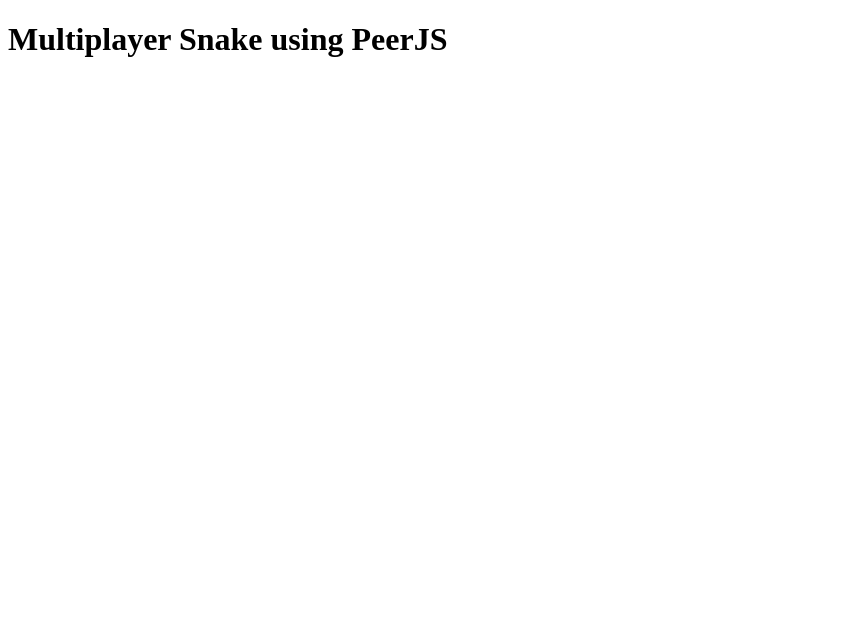
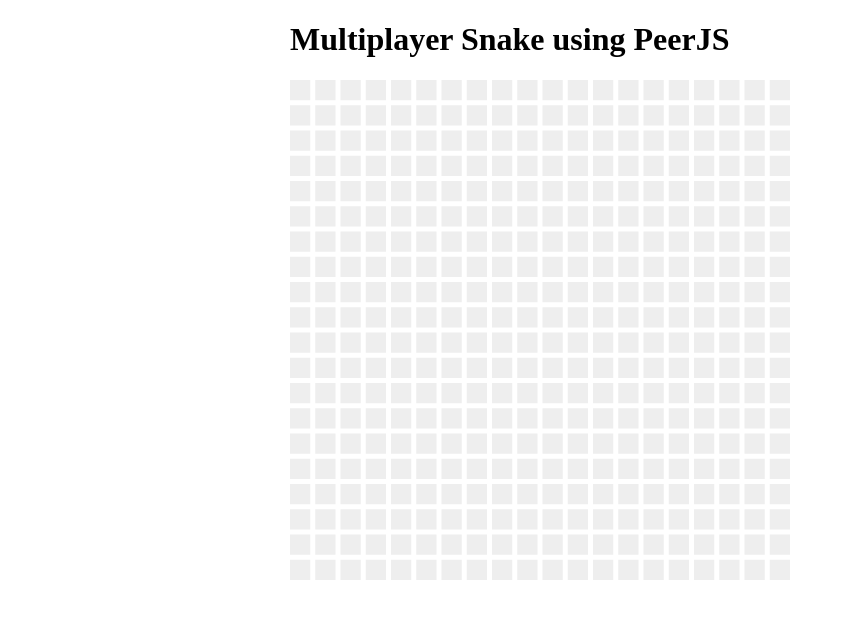
Before and after one commit to christikaes/peerSnake, a plain HTML site: page snake.html in a window 1280 px wide. Shown: the whole page, without its empty margins (0-845 px from the left). Drawn offline with nearby package versions, Linux system fonts and the light colour scheme.

Commit message:
create game grid

```diff
--- a/snake.css
+++ b/snake.css
@@ -0,0 +1,4 @@
+.content{
+	width: 700px;
+	margin: auto;
+}
--- a/snake.html
+++ b/snake.html
@@ -3,11 +3,13 @@
 <head>
 	<title>Snake</title>
 	<script src="http://code.jquery.com/jquery-1.11.3.min.js"></script>
+	<script type="text/javascript" src="snake.js"></script>
+	<link rel="stylesheet" type="text/css" href="snake.css">
 </head>
 <body>
-	<h1>Multiplayer Snake using PeerJS</h1>
 	<div class="content">
-		<canvas class="game"></canvas>
+		<h1>Multiplayer Snake using PeerJS</h1>
+		<canvas id="game" width="500px" height="500px"></canvas>
 	</div>
 </body>
 </html>
--- a/snake.js
+++ b/snake.js
@@ -1,19 +1,77 @@
 $(document).ready(function(){
 	console.log("Hello Snake");
 
+	var canvasWidth = 500;
+	var canvasHeight = 500;
+
+	var canvas = $("#game")[0];
+	var context = canvas.getContext("2d");
+
+	var gameState = [
+		[0, 0, 0, 0, 0, 0, 0, 0, 0, 0, 0, 0, 0, 0, 0, 0, 0, 0, 0, 0],
+		[0, 0, 0, 0, 0, 0, 0, 0, 0, 0, 0, 0, 0, 0, 0, 0, 0, 0, 0, 0],
+		[0, 0, 0, 0, 0, 0, 0, 0, 0, 0, 0, 0, 0, 0, 0, 0, 0, 0, 0, 0],
+		[0, 0, 0, 0, 0, 0, 0, 0, 0, 0, 0, 0, 0, 0, 0, 0, 0, 0, 0, 0],
+		[0, 0, 0, 0, 0, 0, 0, 0, 0, 0, 0, 0, 0, 0, 0, 0, 0, 0, 0, 0],
+		[0, 0, 0, 0, 0, 0, 0, 0, 0, 0, 0, 0, 0, 0, 0, 0, 0, 0, 0, 0],
+		[0, 0, 0, 0, 0, 0, 0, 0, 0, 0, 0, 0, 0, 0, 0, 0, 0, 0, 0, 0],
+		[0, 0, 0, 0, 0, 0, 0, 0, 0, 0, 0, 0, 0, 0, 0, 0, 0, 0, 0, 0],
+		[0, 0, 0, 0, 0, 0, 0, 0, 0, 0, 0, 0, 0, 0, 0, 0, 0, 0, 0, 0],
+		[0, 0, 0, 0, 0, 0, 0, 0, 0, 0, 0, 0, 0, 0, 0, 0, 0, 0, 0, 0],
+		[0, 0, 0, 0, 0, 0, 0, 0, 0, 0, 0, 0, 0, 0, 0, 0, 0, 0, 0, 0],
+		[0, 0, 0, 0, 0, 0, 0, 0, 0, 0, 0, 0, 0, 0, 0, 0, 0, 0, 0, 0],
+		[0, 0, 0, 0, 0, 0, 0, 0, 0, 0, 0, 0, 0, 0, 0, 0, 0, 0, 0, 0],
+		[0, 0, 0, 0, 0, 0, 0, 0, 0, 0, 0, 0, 0, 0, 0, 0, 0, 0, 0, 0],
+		[0, 0, 0, 0, 0, 0, 0, 0, 0, 0, 0, 0, 0, 0, 0, 0, 0, 0, 0, 0],
+		[0, 0, 0, 0, 0, 0, 0, 0, 0, 0, 0, 0, 0, 0, 0, 0, 0, 0, 0, 0],
+		[0, 0, 0, 0, 0, 0, 0, 0, 0, 0, 0, 0, 0, 0, 0, 0, 0, 0, 0, 0],
+		[0, 0, 0, 0, 0, 0, 0, 0, 0, 0, 0, 0, 0, 0, 0, 0, 0, 0, 0, 0],
+		[0, 0, 0, 0, 0, 0, 0, 0, 0, 0, 0, 0, 0, 0, 0, 0, 0, 0, 0, 0],
+		[0, 0, 0, 0, 0, 0, 0, 0, 0, 0, 0, 0, 0, 0, 0, 0, 0, 0, 0, 0]
+	];
+
 	FPS = 60;
-
 	setInterval(function(){
 		update();
 		draw();
-	});
+	}, 1000/FPS);
 
 	var update = function(){
 		console.log("update");
+
 	}
 
 	var draw = function(){
 		console.log("draw")
+
+		context.clearRect(0,0,canvasWidth,canvasHeight)
+		context.fillStyle = "#eee";
+
+		var xLength = gameState[0].length;
+		var yLength = gameState.length;
+
+		console.log(xLength)
+		console.log(yLength)
+
+		var padding = 5;
+
+		var remX = canvasWidth - padding*(xLength-1);
+		var remY = canvasWidth - padding*(yLength-1);
+
+		console.log(remX)
+		console.log(remY)
+
+		var squareWidth = remX/xLength;
+		var squareHeight = remY/yLength;
+
+		console.log(squareWidth)
+
+		for(i = 0; i < xLength; i++){
+			for(j = 0; j < yLength; j++){
+				context.fillRect(i*(squareWidth + padding), j * (squareHeight + padding),squareWidth,squareHeight);
+			}
+		}
+
 	}
 
 
```
